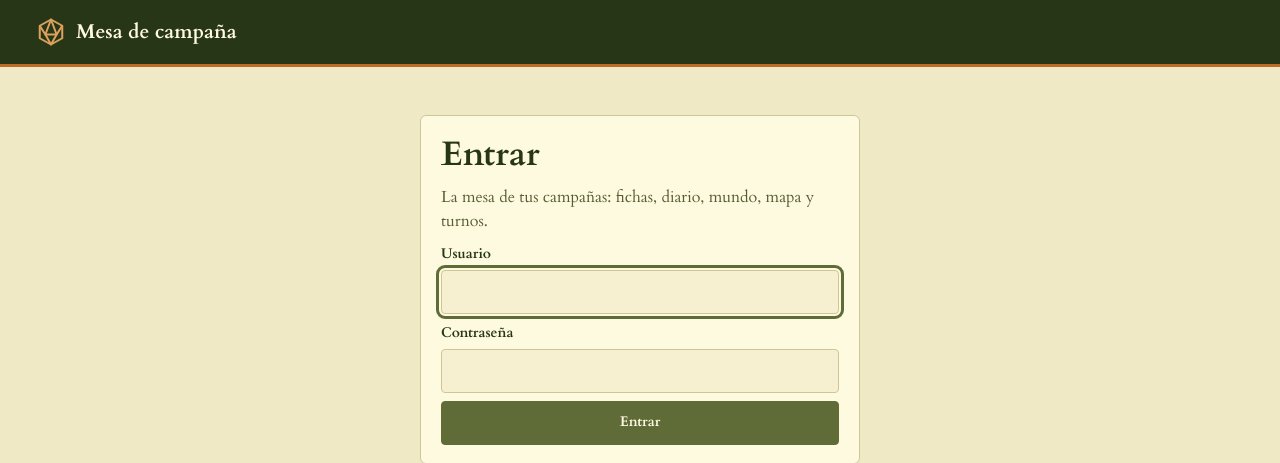
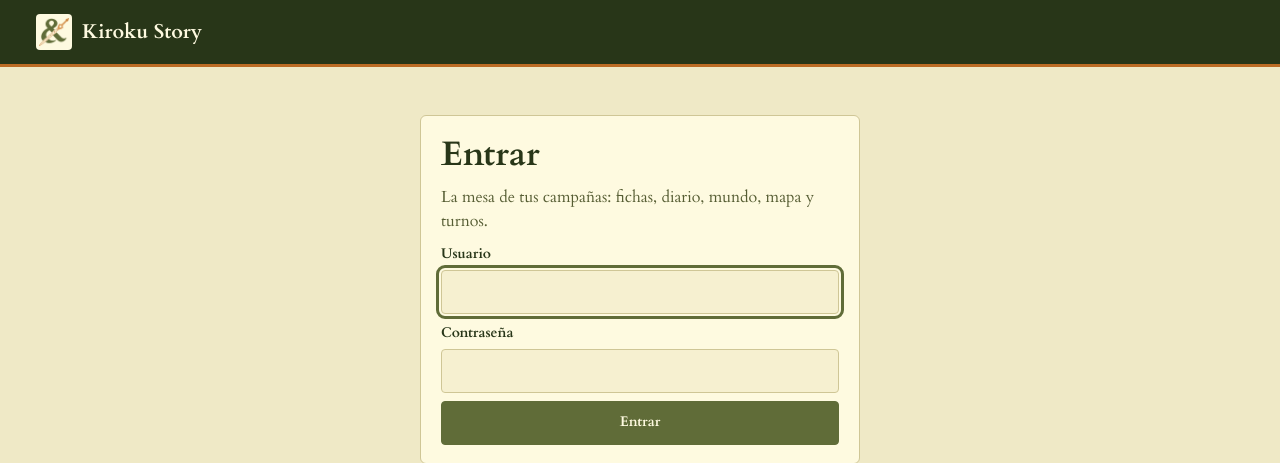
Before and after one commit to EnetzUni/KirokuStory, a Django app: page /entrar/ in a window 1280 px wide. Shown: the top 463 px of the page. Run offline with Django 5.2, Linux system fonts and the light colour scheme.

Commit message:
Added web logo and ico

```diff
--- a/CampaignManager/admin.py
+++ b/CampaignManager/admin.py
@@ -12,8 +12,8 @@ from .models import (
     granted_ability_ids, unique_ability_conflicts,
 )
 
-admin.site.site_header = "Mesa de campaña · administración"
-admin.site.site_title = "Mesa de campaña"
+admin.site.site_header = "Kiroku Story · administración"
+admin.site.site_title = "Kiroku Story"
 
 # UserAdmin hashes the password and shows the proper user forms.
 admin.site.register(User, UserAdmin)
--- a/CampaignManager/forms.py
+++ b/CampaignManager/forms.py
@@ -1,4 +1,4 @@
-"""Public forms of «Mesa de campaña» (ModelForms with their validation)."""
+"""Public forms of «Kiroku Story» (ModelForms with their validation)."""
 from django import forms
 from django.forms import inlineformset_factory
 
--- a/CampaignManager/static/css/mesa.css
+++ b/CampaignManager/static/css/mesa.css
@@ -1,4 +1,4 @@
-/* Mesa de campaña · estilo único, en plano: fondo crema, cabecera verde bosque
+/* Kiroku Story · estilo único, en plano: fondo crema, cabecera verde bosque
    con filete cobre y tarjetas planas con borde fino. Sin texturas, degradados
    ni sombras (salvo la pizarra). Una sola familia de letra: Cardo. */
 
@@ -44,7 +44,8 @@ button:disabled,.btn[aria-disabled="true"]{cursor:not-allowed;opacity:.5}
 .cabecera a{color:#FEFAE0}
 .cabecera-inner{max-width:1240px;margin:0 auto;padding:0 16px;display:flex;flex-wrap:wrap;align-items:center;gap:6px 18px;min-height:64px}
 .marca{display:flex;align-items:center;gap:10px;font-weight:700;font-size:20px;text-decoration:none;min-height:var(--tap)}
-.marca svg{flex:none}
+/* The logo has a transparent background: a cream tile keeps its green visible on the green header. */
+.marca img{flex:none;width:36px;height:36px;padding:3px;border-radius:var(--r-ctl);background:var(--surface);object-fit:contain}
 .cabecera .sub{color:#C9CBA6}
 .desplegable{position:relative}
 .desplegable>summary{list-style:none;min-height:var(--tap);padding:0 12px;border-radius:var(--r-ctl);border:1px solid #46552C;background:#3A4A24;display:flex;align-items:center;gap:8px;font-size:14px;font-weight:700;cursor:pointer}
--- a/CampaignManager/static/js/mesa.js
+++ b/CampaignManager/static/js/mesa.js
@@ -1,4 +1,4 @@
-/* Mesa de campaña · interacción con jQuery.
+/* Kiroku Story · interacción con jQuery.
    Without JavaScript every action still works: forms post and the page reloads.
    With it, forms marked data-ajax are sent with $.post and the server answers
    JSON with the HTML of the part that changed, rendered with the same partial
--- a/CampaignManager/templates/base.html
+++ b/CampaignManager/templates/base.html
@@ -4,7 +4,8 @@
 <head>
     <meta charset="utf-8">
     <meta name="viewport" content="width=device-width, initial-scale=1">
-    <title>{% block title %}{% if nav_campaign %}{{ nav_campaign.name }} · {% endif %}Mesa de campaña{% endblock %}</title>
+    <title>{% block title %}{% if nav_campaign %}{{ nav_campaign.name }} · {% endif %}Kiroku Story{% endblock %}</title>
+    <link rel="icon" href="{% asset 'img/favicon.ico' %}" sizes="any">
     <link rel="preconnect" href="https://fonts.googleapis.com">
     <link rel="preconnect" href="https://fonts.gstatic.com" crossorigin>
     <link rel="stylesheet" href="https://fonts.googleapis.com/css2?family=Cardo:ital,wght@0,400;0,700;1,400&amp;display=swap">
@@ -16,8 +17,8 @@
 <header class="cabecera">
     <div class="cabecera-inner">
         <a class="marca" href="{% url 'start' %}">
-            <svg width="30" height="30" viewBox="0 0 24 24" fill="none" stroke="#DDA15E" stroke-width="1.6" stroke-linejoin="round" aria-hidden="true"><path d="M12 2 21 7v10l-9 5-9-5V7z"></path><path d="M12 2 7.5 14h9z"></path><path d="M3 7l4.5 7M21 7l-4.5 7M7.5 14 12 22l4.5-8"></path></svg>
-            <span>Mesa de campaña</span>
+            <img src="{% asset 'img/logo-small.png' %}" alt="" width="36" height="36">
+            <span>Kiroku Story</span>
         </a>
 
         {% if user.is_authenticated and nav_campaigns %}
--- a/CampaignManager/templates/index.html
+++ b/CampaignManager/templates/index.html
@@ -1,6 +1,6 @@
 {% extends "base.html" %}
 {% load i18n %}
-{% block title %}{% translate "Reglas" %} · Mesa de campaña{% endblock %}
+{% block title %}{% translate "Reglas" %} · Kiroku Story{% endblock %}
 {% block content %}
 <section class="pila lectura" aria-labelledby="h-reglas">
     <h1 id="h-reglas">{% translate "Reglas del SRD" %}</h1>
--- a/CampaignManager/templates/registration/login.html
+++ b/CampaignManager/templates/registration/login.html
@@ -1,6 +1,6 @@
 {% extends "base.html" %}
 {% load i18n %}
-{% block title %}{% translate "Entrar" %} · Mesa de campaña{% endblock %}
+{% block title %}{% translate "Entrar" %} · Kiroku Story{% endblock %}
 {% block content %}
 <section class="tarjeta" style="max-width:440px;margin:24px auto" aria-labelledby="h-entrar">
     <h1 id="h-entrar">{% translate "Entrar" %}</h1>
--- a/CampaignManager/templatetags/mesa.py
+++ b/CampaignManager/templatetags/mesa.py
@@ -1,4 +1,4 @@
-"""Template helpers for «Mesa de campaña»."""
+"""Template helpers for «Kiroku Story»."""
 import hashlib
 import os
 
--- a/KirokuStory/settings.py
+++ b/KirokuStory/settings.py
@@ -1,5 +1,5 @@
 """
-Django settings for KirokuStory («Mesa de campaña»).
+Django settings for KirokuStory («Kiroku Story»).
 
 Sensitive values come from environment variables. The defaults are only for
 development: in production set DJANGO_SECRET_KEY, DJANGO_DEBUG=0 and
--- a/KirokuStory/urls.py
+++ b/KirokuStory/urls.py
@@ -1,4 +1,4 @@
-"""URLs of «Mesa de campaña». Spanish at the root, English under /en/."""
+"""URLs of «Kiroku Story». Spanish at the root, English under /en/."""
 from django.conf import settings
 from django.conf.urls.i18n import i18n_patterns
 from django.conf.urls.static import static
```
Also changed, not shown: CampaignManager/static/img/favicon.ico (added), CampaignManager/static/img/logo-small.png (added), CampaignManager/static/img/logo.png (added), README.md, db.sqlite3, locale/en/LC_MESSAGES/django.po.
